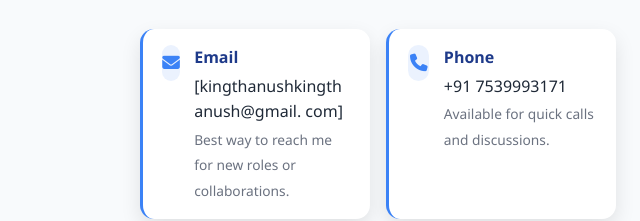
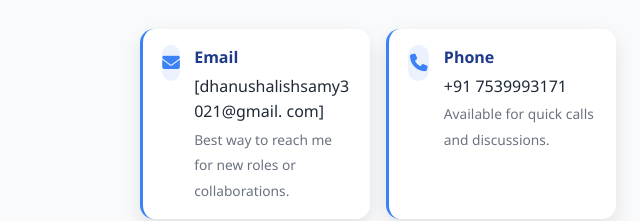
Before and after one commit to dhanushalishsamy3021-pixel/Portfolio-Dhanush-alish-samy, a plain HTML site: page index.html in a window 1280 px wide. Shown: the part 4201-4422 px from the top of the page, 0-640 px from the left. Drawn offline with Linux system fonts and the light colour scheme.

Commit message:
Update email address in contact card

```diff
--- a/index.html
+++ b/index.html
@@ -351,7 +351,7 @@
                             </div>
                             <div class="contact-card-body">
                                 <h3>Email</h3>
-                                <p>[kingthanushkingthanush@gmail. com]</p>
+                                <p>[dhanushalishsamy3021@gmail. com]</p>
                                 <span>Best way to reach me for new roles or collaborations.</span>
                             </div>
                         </div>
```
